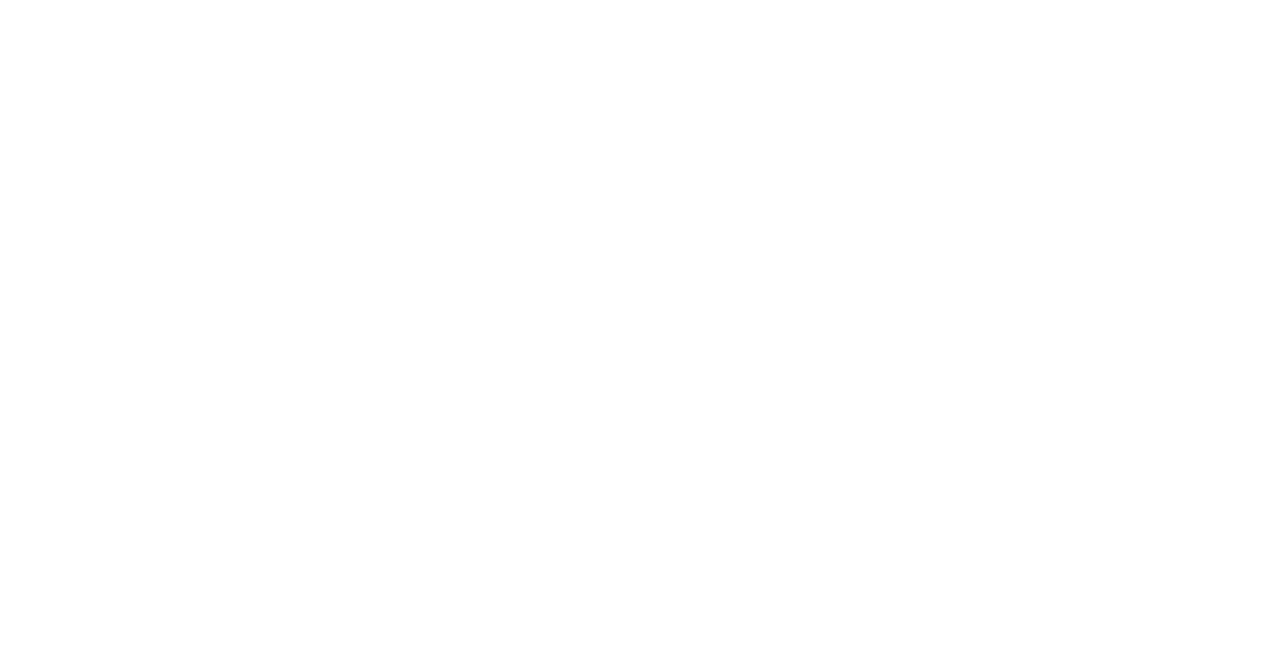
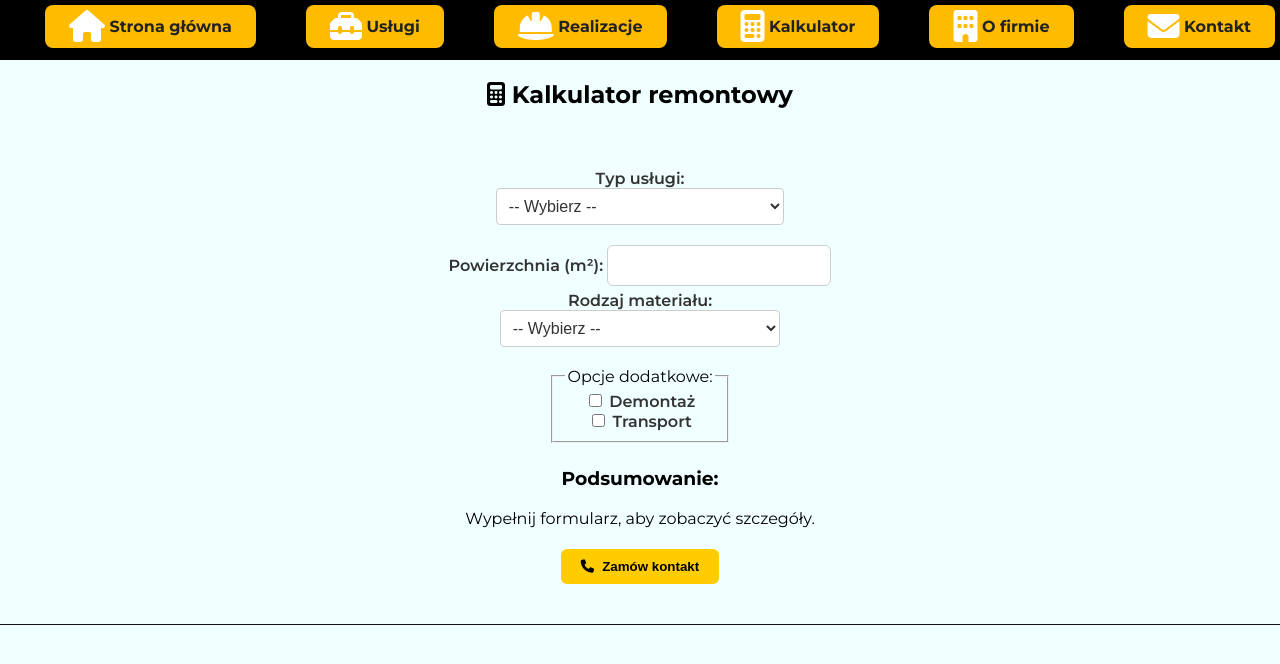
Before and after one commit to KruchyniX/firma-budowlana, a plain HTML site: page kalkulator.html in a window 1280 px wide. Drawn offline with Linux system fonts and the light colour scheme.

Commit message:
stworzenie kalkulator.html

```diff
--- a/kalkulator.html
+++ b/kalkulator.html
@@ -0,0 +1,88 @@
+<!DOCTYPE html>
+<html lang="en">
+<head>
+    <script src="https://kit.fontawesome.com/6df1c8709c.js" crossorigin="anonymous"></script>
+    <link rel="preconnect" href="https://fonts.gstatic.com" crossorigin>
+    <link href="https://fonts.googleapis.com/css2?family=Montserrat:ital,wght@0,100..900;1,100..900&display=swap" rel="stylesheet">
+    <meta charset="UTF-8">
+    <meta name="viewport" content="width=device-width, initial-scale=1.0">
+    <link rel="stylesheet" href="style/style.css">
+    <title>Strona główna</title>
+</head>
+<body style="font-family: 'Montserrat', serif;">
+    <nav>
+        <div class="burger" onclick="toggleMenu()">
+            <i class="fas fa-bars"></i>
+        </div>
+        <ul class="nav-links">
+        <li><a href="index.html" title="Strona główna">
+            <i class="fa-solid fa-house fa-2xl" style="color: #ffffff;"></i>
+            Strona główna
+        </a></li>
+        <li><a href="uslugi.html" title="Usługi">
+            <i class="fa-solid fa-toolbox fa-2xl" style="color: #ffffff;"></i>
+            Usługi
+        </a></li>
+        <li><a href="realizacje.html" title="Realizacje">
+            <i class="fa-solid fa-helmet-safety fa-2xl" style="color: #ffffff;"></i>
+            Realizacje
+        </a></li>
+        <li><a href="kalkulator.html" title="Kalkulator">
+            <i class="fa-solid fa-calculator fa-2xl" style="color: #ffffff;"></i>
+            Kalkulator
+        </a></li>
+        <li><a href="ofirma.html" title="Informacje o Firmie">
+            <i class="fa-solid fa-building fa-2xl" style="color: #ffffff;"></i>
+            O firmie
+        </a></li>
+        <li><a href="kontakty.html" title="Kontakt">
+            <i class="fa-solid fa-envelope fa-2xl" style="color: #ffffff;"></i>
+            Kontakt
+        </a></li>
+        </ul>
+    </nav>
+    <section class="contact-form">
+  <h2><i class="fas fa-calculator"></i> Kalkulator remontowy</h2>
+  <form>
+    <label>Typ usługi:
+      <select name="typ-uslugi" required>
+        <option value="">-- Wybierz --</option>
+        <option value="budowa">Budowa domu</option>
+        <option value="remont">Remont kompleksowy</option>
+        <option value="glazura">Glazura i terakota</option>
+        <option value="ocieplenie">Ocieplenie budynku</option>
+        <option value="mycie">Mycie elewacji</option>
+      </select>
+    </label>
+
+    <label>Powierzchnia (m²):
+      <input type="number" name="powierzchnia" min="1" required>
+    </label>
+
+    <label>Rodzaj materiału:
+      <select name="material" required>
+        <option value="">-- Wybierz --</option>
+        <option value="standard">Standardowy</option>
+        <option value="premium">Premium</option>
+        <option value="eko">Ekologiczny</option>
+      </select>
+    </label>
+
+    <fieldset>
+      <legend>Opcje dodatkowe:</legend>
+      <label><input type="checkbox" name="opcje" value="demontaz"> Demontaż</label><br>
+      <label><input type="checkbox" name="opcje" value="transport"> Transport</label>
+    </fieldset>
+
+    <div class="summary-box">
+      <h3>Podsumowanie:</h3>
+      <p>Wypełnij formularz, aby zobaczyć szczegóły.</p>
+      <!-- Możesz tu dodać JS lub PHP, jeśli kiedyś chcesz rozbudować -->
+    </div>
+
+    <button type="submit"><i class="fas fa-phone"></i> Zamów kontakt</button>
+  </form>
+</section>
+<script src="style/menu.js"></script>
+</body>
+</html>
--- a/style/style.css
+++ b/style/style.css
@@ -468,6 +468,23 @@ details ul {
     justify-content: center; /* center vertically */
     padding: 40px 20px;
     border-bottom: #111 solid 1px;
+    gap: 5px;
+}
+
+select {
+  width: 100%;
+  padding: 8px;
+  font-size: 1rem;
+  border: 1px solid #ccc;
+  border-radius: 4px;
+  background-color: #fff;
+  color: #333;
+  margin-bottom: 15px;
+}
+
+select:focus {
+  border-color: #ffcc00;
+  outline: none;
 }
 
 label {
```
